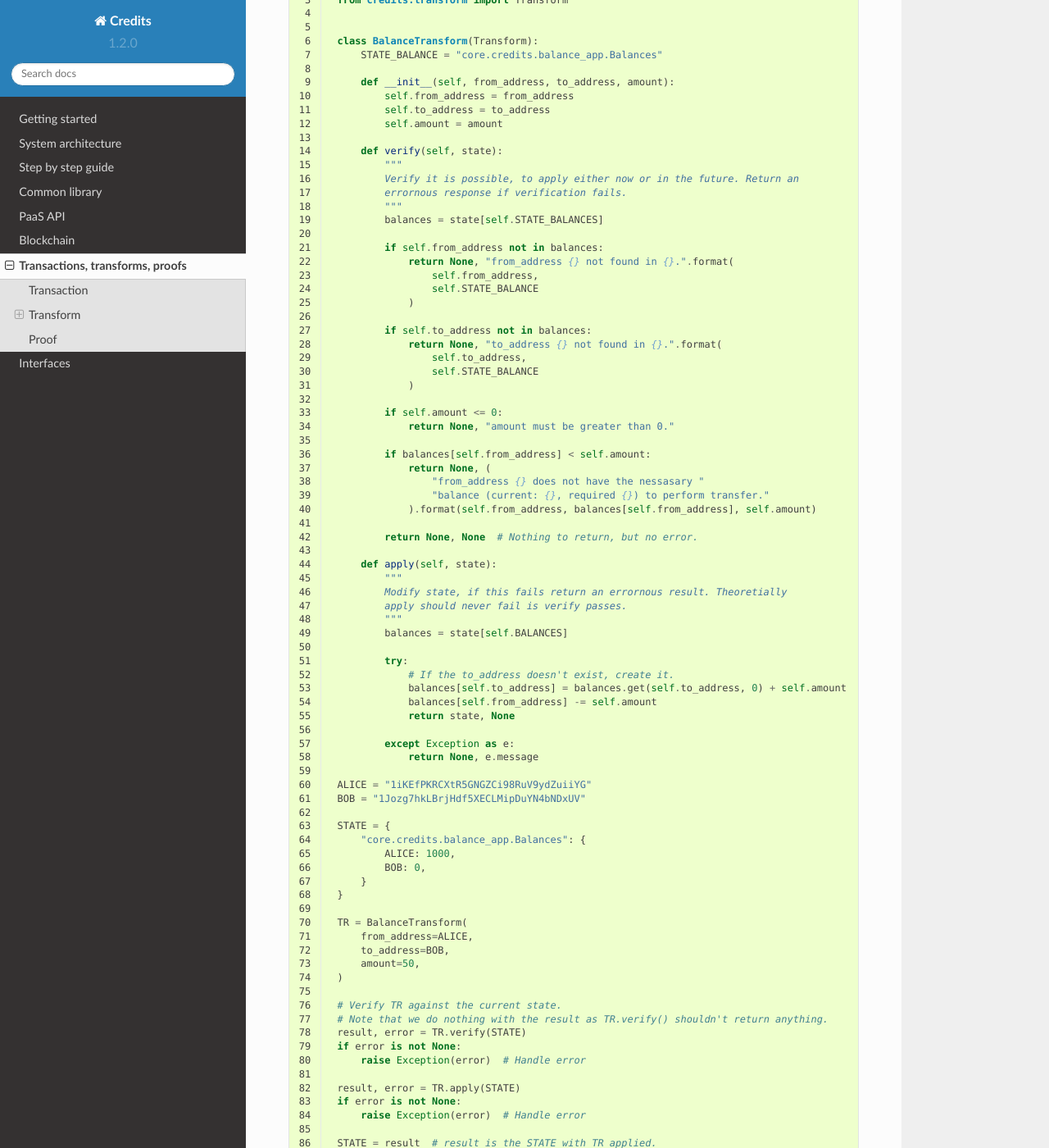
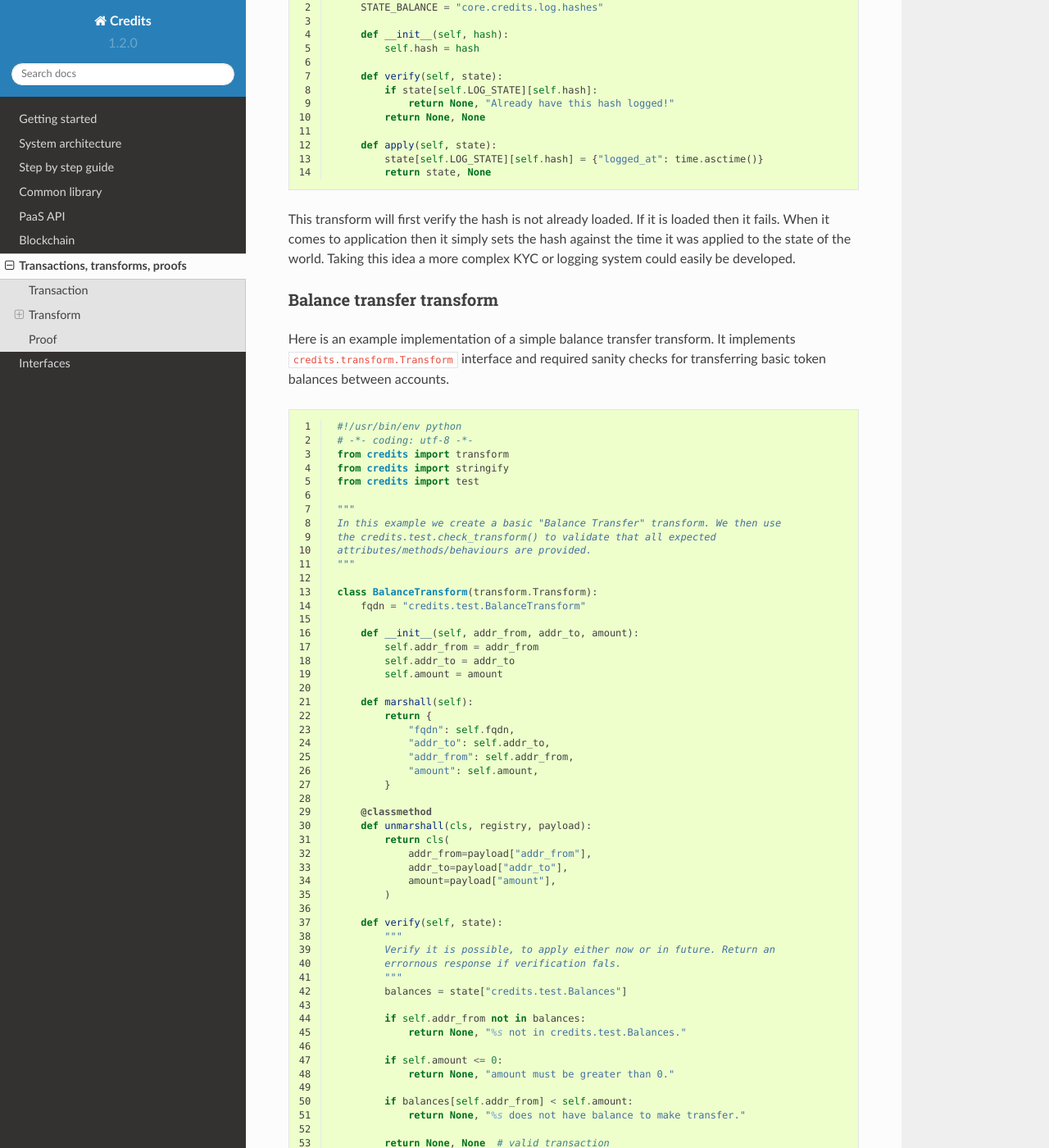
Before and after one commit to voodoo12345/credits-docs, a Sphinx documentation site: the page built from source/transactions.rst, in a window 1280 px wide and 1400 px high, scrolled down 1692 px. Shown: the whole window at 82% size. Built offline with Sphinx 7.4.7 and the Read the Docs theme 2.0.0, drawn with Linux system fonts in a browser that asks for light colours; some of the changed text lies outside the part shown.

Commit message:
- step-by-step done - transactions upgraded - blockchain fixed

```diff
--- a/source/step_by_step.rst
+++ b/source/step_by_step.rst
@@ -4,40 +4,101 @@
 ==================
 
 
-To create a custom permissioned Credits blockchain you will need to go through these steps:
+To create a custom permissioned blockchain with Credits framework you will
+need to go through these steps:
 
  - create required transforms, proofs and transactions
  - test and verify validity of the code in your local dev environment
- - start your personal blockchain network
- - upload the code to your network and put it into execution
+ - start your private blockchain network and upload the code
  - create your client application using the same transactions
  - hook your client to the network via node API and start transacting on the blockchain
 
 
-Create transforms and other source
-^^^^^^^^^^^^^^^^^^^^^^^^^^^^^^^^^^
+.. _step-by-step-create-transform:
 
-Your transforms should implement ``credits.transform.Transform``, see the
-:ref:`Transform <transform>` documentation for specifics.
+Create transforms and other modules
+^^^^^^^^^^^^^^^^^^^^^^^^^^^^^^^^^^^
+
+In the simplest scenario you will need to only implement your transforms. You
+can use ``SingleKeyProof`` provided in the Common library as a default way to
+prove transaction validity with one signing key per signature. And your
+transaction in the simplest scenario can also be the default ``Transaction``
+provided in the common library.
+
+In simplest case you may have just one transform. The transform must implement
+``credits.transform.Transform``. You can find more details on implementing
+transforms and actual examples in :ref:`Transform <transform>` documentation.
+
+
+.. _step-by-step-test-verify:
 
 Test and verify your transforms locally
 ^^^^^^^^^^^^^^^^^^^^^^^^^^^^^^^^^^^^^^^
 
-To test your applications, you can use some helper functions located in ``credits.test``. To test Transforms you can use
-``credits.test.check_transform()``. ``check_transform()`` will run a collection of tests against your transform to both
-verify it has explicitly met the requirements of ``credits.transform.Transform`` and that all functions execute as
-expected. To see a working example of how to use ``check_transform()`` see: checktransform.py_.
+Before uploading your modules to the network you might want to verify it
+locally to confirm that created code conforms to required interfaces.
 
-Note that check_transform is not a substitute for standard Unit Testing, you should also perform your own unit testing
-of your Transform's ``verify()`` and ``apply()`` functions to check that all potential outcomes are covered.
+To do this you can use helper functions located in ``credits.test``. To test
+Transforms you can use ``credits.test.check_transform()``.
+
+``check_transform()`` will run a collection of tests against your transform
+to both verify it has explicitly met the requirements of
+``credits.transform.Transform`` interface and that all functions execute as
+expected. Here is an example of how to use ``check_transform()``:
+
+.. code-block:: python
+   :linenos:
+
+    # Construct the Transform with these.
+    kwargs = {
+        "addr_from": "alice_address",
+        "addr_to": "bob_address",
+        "amount": 100,
+    }
+
+    # This is an initial state that both verify and apply will use
+    state = {
+        "credits.test.Balances": {
+            "alice_address": 1000,
+        }
+    }
+
+    # This is how state should look after the Transform has applied to it.
+    state_expected = {
+        "credits.test.Balances": {
+            "alice_address": 900,
+            "bob_address": 100,  # This key is added as a result of transform.apply()
+        }
+    }
+
+    # This call should succeed without assertion errors or exceptions
+    test.check_transform(
+        cls=BalanceTransform,
+        dependencies=[],
+        kwargs=kwargs,
+        state=state,
+        state_expected=state_expected,
+    )
+
+
+Note that ``check_transform`` is not a substitute for standard Unit Testing,
+you should also perform standard unit testing of your Transform's ``verify()``
+and ``apply()`` methods to check that all potential outcomes are covered.
+
+You can find a full example of Transform creation and testing in checktransform.py_.
 
 .. _checktransform.py: https://github.com/CryptoCredits/credits-common/blob/develop/examples/checktransform.py
+
+
+.. _step-by-step-get-network-upload:
 
 Get a blockchain network and upload your code
 ^^^^^^^^^^^^^^^^^^^^^^^^^^^^^^^^^^^^^^^^^^^^^
 
-The easiest way to do this is to use our public PaaS, which is at the moment avaialable for free.
-You can register via the REST API and get a running network in few HTTP requests.
+Once your modules are written and tested locally - it's time to deploy a test
+blockchain network and see it in action. The easiest way to do this is to use
+our public PaaS, which is at the moment avaialable for free. You can register
+via the REST API and get a running network in few HTTP requests.
 
 If you're working for a government agency and looking to use our GCloud PaaS API - the process is
 essentially same, except that your PaaS account will be disabled by default until we'll get you
@@ -49,74 +110,125 @@
 first and purchase license before we'll be able to hand the software to you.
 Also the PaaS registration and network bootstrap guide will not apply in this case.
 
-PaaS selfservice network creation steps.
+Below are the API call steps needed to register with public PaaS and create
+a test blockchain network.
 
 Register an account
 -------------------
-::
+
+.. code-block:: bash
 
     curl -X POST -F "email=test@example.com" -F "password=highlysecurepassword" \
-        -F "attributes={}" https://gcloud.credits.works/api/v1/user
+        -F "attributes={}" https://public.credits.works/api/v1/user
 
 Create access token
 -------------------
-::
+
+.. code-block:: bash
 
     curl -X POST -F "email=test@example.com" -F "password=highlysecurepassword" \
-        -F "permissions={}" https://gcloud.credits.works/api/v1/token
+        -F "permissions={}" https://public.credits.works/api/v1/token
 
-In the result of this request you'll need the ``api_key`` field. This will be your access token for
-further requests.
+You will need to save the ``api_key`` returned the response to this request. This
+will be your access token for further requests.
 
 Create organisation
 -------------------
 
-Organisation ID returned in this response will be needed in further requests. You can retrieve it again
-through ``GET /api/v1/user`` endpoint.
-::
+Organisation ID returned in this response will be needed in further requests.
+You can save it now or retrieve again later through ``GET /api/v1/user`` endpoint.
+
+.. code-block:: bash
 
     curl -X POST --header "Authorization: <your_token>" -F "name=acme-org" \
-        -F "attributes={}" https://gcloud.credits.works/api/v1/organization
+        -F "attributes={}" https://public.credits.works/api/v1/organization
 
 Patch token
 -----------
 
-After creating the organisation you need to patch your token with access to it. By default you would probably want to
-add all permissions at once, however in more complex access cases you may have different tokens with specific
-access rights configured on each.
-::
+After creating the organisation you need to patch your token with rights
+definitions to be able to access it. By default you would probably want to
+add all permissions at once, however in more complex access cases you may
+have different tokens with specific access rights configured on each.
+See full permissions list in the :ref:`Paas API<paas-api>`.
+
+.. code-block:: bash
 
     curl -X PATCH --header "Authorization: <your_token>" -F "permissions={"<org_id>":{<permissions list>}}" \
-        https://gcloud.credits.works/api/v1/token
+        https://public.credits.works/api/v1/token
 
 Create network
 --------------
 
-Assuming you have already developed and tested locally your transforms you can provide it to bootstrap your blockchain.
-Please notice that module inclusion is a path to file. You need to supply the module contents unescaped and fully
-intact including the linebreaks, so it's not possible to include it's contents directly into the ``curl`` call.
-::
+Assuming you have already developed and tested locally your transforms
+you can now provide it to bootstrap your blockchain. Please notice that module
+inclusion is a path to local file. You need to supply the module contents unescaped
+and fully intact including the linebreaks to preserve validity of the Python source,
+so it's not possible to include it's contents directly into the ``curl`` call string.
+
+.. code-block:: bash
 
     curl -X POST --header "Authorization: <your_token>" -F "name=block-network" \
         -F "state=<your_genesis_state>" -F module@<path_to_your_module_file> \
-        https://gcloud.credits.works/api/v1/network
+        https://public.credits.works/api/v1/network
 
 Check node names
 ----------------
 
-Network creation takes some time, and once it's done you'll be able to retrieve node names needed in further queries.
-::
+Network creation takes some time, and once it's done you'll be able to retrieve
+node names needed in further queries.
+
+.. code-block:: bash
 
     curl -X POST --header "Authorization: <your_token>" \
-        https://gcloud.credits.works/api/v1/network/<your_network_id>
+        https://public.credits.works/api/v1/network/<your_network_id>
 
 Check node status
 -----------------
 
-In the node api notice the fact that effectively we're querying the nodes directly, however these calls need to
-be proxied through the main API for access control, and thus we need to supply ``/api/v1/node/<your_node_name>`` as
-the path to the target node and then ``/api/v1/status`` as the actual method call within that node's API.
-::
+In the node api notice the fact that effectively we're querying the nodes
+directly, however these calls need to be proxied through the main API for
+access control purposes, and thus we need to supply
+``/api/v1/node/<your_node_name>`` as the path to the target node and
+then ``/api/v1/status`` as the actual method call within that node's API.
+
+.. code-block:: bash
 
     curl -X POST --header "Authorization: <your_token>" \
-        https://gcloud.credits.works/api/v1/node/<your_node_name>/api/v1/status
+        https://public.credits.works/api/v1/node/<your_node_name>/api/v1/status
+
+
+.. _step-by-step-create-client:
+
+Create client application
+^^^^^^^^^^^^^^^^^^^^^^^^^
+
+Once your network is up and running - you can create the client side application
+for it. Essentially you will need to use the same modules that were uploaded to
+the network, but incorporate it into the client side application.
+
+Of course the bulk of your clientside application is something we cannot
+define, it may be a web system, a mobile app, an IoT device etc.
+However the general requirements will be that it has to be able to
+persistently store client's keys, and will conform to the
+Transforms and Proofs interaces uploaded into the blockchain.
+
+As an example here is the simple CLI Python script that implements
+generating user's keys, dumping those to disk (persistence), creating valid
+Transaction and sending it to the node's URL provided.
+
+<example of the test CLI application here and in the examples/ folder>
+
+You can also find this example in the blockchain_client.py_.
+
+.. _blockchain_client.py: https://github.com/CryptoCredits/credits-common/blob/develop/examples/blockchain_client.py
+
+
+.. _step-by-step-connect-and-start:
+
+Connect client application to the blockchain
+^^^^^^^^^^^^^^^^^^^^^^^^^^^^^^^^^^^^^^^^^^^^
+
+Once the application is written and deployed you can start transacting
+on the blockchain. If everything is done correcly before - nothing blockchain
+specific is needed at this step.
--- a/source/transactions.rst
+++ b/source/transactions.rst
@@ -81,112 +81,17 @@
 and expected to modify and return a new state. During the
 :ref:`transaction application<blockchain-applying-transactions>` a Transform may perform
 any verification that has to be performed "upon application". If this verification fails,
-the apply should fail and return an erroneous result.
-
-Balance Transfer use case
--------------------------
-
-Note: This is not a *complete* Transform example, it has been reduced to show
-*just* the verify and apply logic. If you need a working example you should
-import ``credits.transform.BalanceTransform`` and use that.
-
-.. code-block:: python
-   :linenos:
-
-    #!/usr/bin/env python
-    # -*- coding: utf-8 -*-
-    from credits.transform import Transform
+the apply should fail and return an erroneous result. However failure of ``apply`` doesn't
+cause the transaction to be discarded. It stays in the unconfirmed pool until it's
+either gets confirmed or it's ``verify`` method also fails. Only when ``verify`` fails
+transaction is discarded and forgotten.
 
 
-    class BalanceTransform(Transform):
-        STATE_BALANCE = "core.credits.balance_app.Balances"
+Hash storage transform
+----------------------
 
-        def __init__(self, from_address, to_address, amount):
-            self.from_address = from_address
-            self.to_address = to_address
-            self.amount = amount
-
-        def verify(self, state):
-            """
-            Verify it is possible, to apply either now or in the future. Return an
-            errornous response if verification fails.
-            """
-            balances = state[self.STATE_BALANCES]
-
-            if self.from_address not in balances:
-                return None, "from_address {} not found in {}.".format(
-                    self.from_address,
-                    self.STATE_BALANCE
-                )
-
-            if self.to_address not in balances:
-                return None, "to_address {} not found in {}.".format(
-                    self.to_address,
-                    self.STATE_BALANCE
-                )
-
-            if self.amount <= 0:
-                return None, "amount must be greater than 0."
-
-            if balances[self.from_address] < self.amount:
-                return None, (
-                    "from_address {} does not have the nessasary "
-                    "balance (current: {}, required {}) to perform transfer."
-                ).format(self.from_address, balances[self.from_address], self.amount)
-
-            return None, None  # Nothing to return, but no error.
-
-        def apply(self, state):
-            """
-            Modify state, if this fails return an errornous result. Theoretially
-            apply should never fail is verify passes.
-            """
-            balances = state[self.BALANCES]
-
-            try:
-                # If the to_address doesn't exist, create it.
-                balances[self.to_address] = balances.get(self.to_address, 0) + self.amount
-                balances[self.from_address] -= self.amount
-                return state, None
-
-            except Exception as e:
-                return None, e.message
-
-    ALICE = "1iKEfPKRCXtR5GNGZCi98RuV9ydZuiiYG"
-    BOB = "1Jozg7hkLBrjHdf5XECLMipDuYN4bNDxUV"
-
-    STATE = {
-        "core.credits.balance_app.Balances": {
-            ALICE: 1000,
-            BOB: 0,
-        }
-    }
-
-    TR = BalanceTransform(
-        from_address=ALICE,
-        to_address=BOB,
-        amount=50,
-    )
-
-    # Verify TR against the current state.
-    # Note that we do nothing with the result as TR.verify() shouldn't return anything.
-    result, error = TR.verify(STATE)
-    if error is not None:
-        raise Exception(error)  # Handle error
-
-    result, error = TR.apply(STATE)
-    if error is not None:
-        raise Exception(error)  # Handle error
-
-    STATE = result  # result is the STATE with TR applied.
-
-
-Data storage use case
----------------------
-
-Balance transfer is not the only or the simplest use case, the simplest is probably
-the usecase to store events, hashes or metadata on the blockchain. In this case a
-following transform can be used:
+Hash storage usecase is probably the simplest one possible on the blockchain.
+In this case following transform can be used:
 
 .. code-block:: python
    :linenos:
@@ -209,10 +114,107 @@
 
 This transform will first verify the hash is not already loaded. If it is loaded
 then it fails. When it comes to application then it simply sets the hash against
-the time it was applied to the state of the world. This is a far simpler usecase
-as there is less input and less validation, but taking this idea a more complex KYC or logging
-system could easily be developed.
+the time it was applied to the state of the world. Taking this idea a more
+complex KYC or logging system could easily be developed.
 
+
+Balance transfer transform
+--------------------------
+
+Here is an example implementation of a simple balance transfer transform. It
+implements ``credits.transform.Transform`` interface and required sanity checks
+for transferring basic token balances between accounts.
+
+.. code-block:: python
+   :linenos:
+
+    #!/usr/bin/env python
+    # -*- coding: utf-8 -*-
+    from credits import transform
+    from credits import stringify
+    from credits import test
+
+    """
+    In this example we create a basic "Balance Transfer" transform. We then use
+    the credits.test.check_transform() to validate that all expected
+    attributes/methods/behaviours are provided.
+    """
+
+    class BalanceTransform(transform.Transform):
+        fqdn = "credits.test.BalanceTransform"
+
+        def __init__(self, addr_from, addr_to, amount):
+            self.addr_from = addr_from
+            self.addr_to = addr_to
+            self.amount = amount
+
+        def marshall(self):
+            return {
+                "fqdn": self.fqdn,
+                "addr_to": self.addr_to,
+                "addr_from": self.addr_from,
+                "amount": self.amount,
+            }
+
+        @classmethod
+        def unmarshall(cls, registry, payload):
+            return cls(
+                addr_from=payload["addr_from"],
+                addr_to=payload["addr_to"],
+                amount=payload["amount"],
+            )
+
+        def verify(self, state):
+            """
+            Verify it is possible, to apply either now or in future. Return an
+            errornous response if verification fals.
+            """
+            balances = state["credits.test.Balances"]
+
+            if self.addr_from not in balances:
+                return None, "%s not in credits.test.Balances."
+
+            if self.amount <= 0:
+                return None, "amount must be greater than 0."
+
+            if balances[self.addr_from] < self.amount:
+                return None, "%s does not have balance to make transfer."
+
+            return None, None  # valid transaction
+
+        def apply(self, state):
+            try:
+                balances = state["credits.test.Balances"]
+                balances[self.addr_from] -= self.amount
+                balances[self.addr_to] = balances.get(self.addr_to, 0) + self.amount  # addr_to might not exist.
+                return state, None  # return the new state.
+
+            except Exception as e:
+                return None, e.args[0]  # Something went really wrong, don't apply.
+
+        def hash(self, hash_provider):
+            return hash_provider.hexdigest(stringify.stringify(self.marshall()))
+
+
+In this example ``verify`` method references to *now or in future*, this is because of the way
+the ``verify`` and ``apply`` logic is working in conjunction with the unconfirmed transactions
+pool. The ``verify`` is called against current global state once the transaction
+is trying to be onboarded, and if it passes (i.e. doesn't return an error) - the transaction
+is onboarded into node's unconfirmed transaction pool. However at this point the ``apply``
+is not yet invoked. Once the node will attempt to put transaction into a block it will call
+the transform's ``apply`` method, and that method may have it's own additional verification logic.
+For example the simplest case can be the proof's nonce check. In the transaction's ``verify``
+method the nonce expected to be equal or greater than the current nonce recorded in the global state.
+That mean the nonce can be just next one in line, or far greater than the one in global state.
+
+However the ``apply`` logic by default requires transaction nonce to be exactly equal to global state,
+so the transaction with nonce far off will fail to apply. In this situation the
+transaction that will successfully ``verify`` but will fail to ``apply`` will hang
+in the unconfirmed transactions pool until the time for it will come, or until
+``verify`` itself will fail and transaction will be discarded.
+
+Understanding this nuanced mechanics allows to create customised behaviours with
+complex future dependencies and delayed execution.
 
 .. _proof:
 
```
Also changed, not shown: other parts of source/transactions.rst (+2 -2 lines), source/blockchain.rst (+13 -0 lines).
